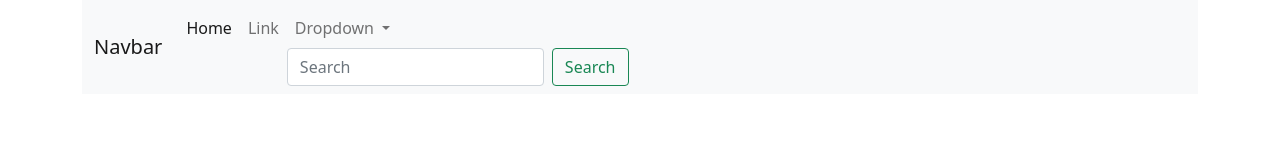
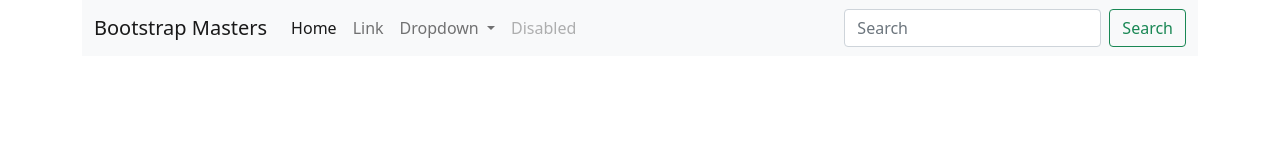
Before and after one commit to sergiojc90/bootstrap-landingpage, a plain HTML site: page index.html in a window 1280 px wide. Drawn offline with nearby package versions, Linux system fonts and the light colour scheme.

Commit message:
Restarting bootstrap navbar

```diff
--- a/index.html
+++ b/index.html
@@ -14,7 +14,7 @@
         <!-- Starts Navbar -->
         <nav class="navbar navbar-expand-lg navbar-light bg-light">
           <div class="container-fluid">
-              <a class="navbar-brand" href="#">Navbar</a>
+            <a class="navbar-brand" href="#">Bootstrap Masters</a>
             <button class="navbar-toggler" type="button" data-bs-toggle="collapse" data-bs-target="#navbarSupportedContent" aria-controls="navbarSupportedContent" aria-expanded="false" aria-label="Toggle navigation">
               <span class="navbar-toggler-icon"></span>
             </button>
@@ -36,12 +36,15 @@
                     <li><hr class="dropdown-divider"></li>
                     <li><a class="dropdown-item" href="#">Something else here</a></li>
                   </ul>
+                </li>
+                <li class="nav-item">
+                  <a class="nav-link disabled" href="#" tabindex="-1" aria-disabled="true">Disabled</a>
+                </li>
+              </ul>
               <form class="d-flex">
                 <input class="form-control me-2" type="search" placeholder="Search" aria-label="Search">
                 <button class="btn btn-outline-success" type="submit">Search</button>
               </form>
-                  </li>
-                </ul>
             </div>
           </div>
         </nav>
```
Lines whose indentation alone changed are shown as unchanged.
